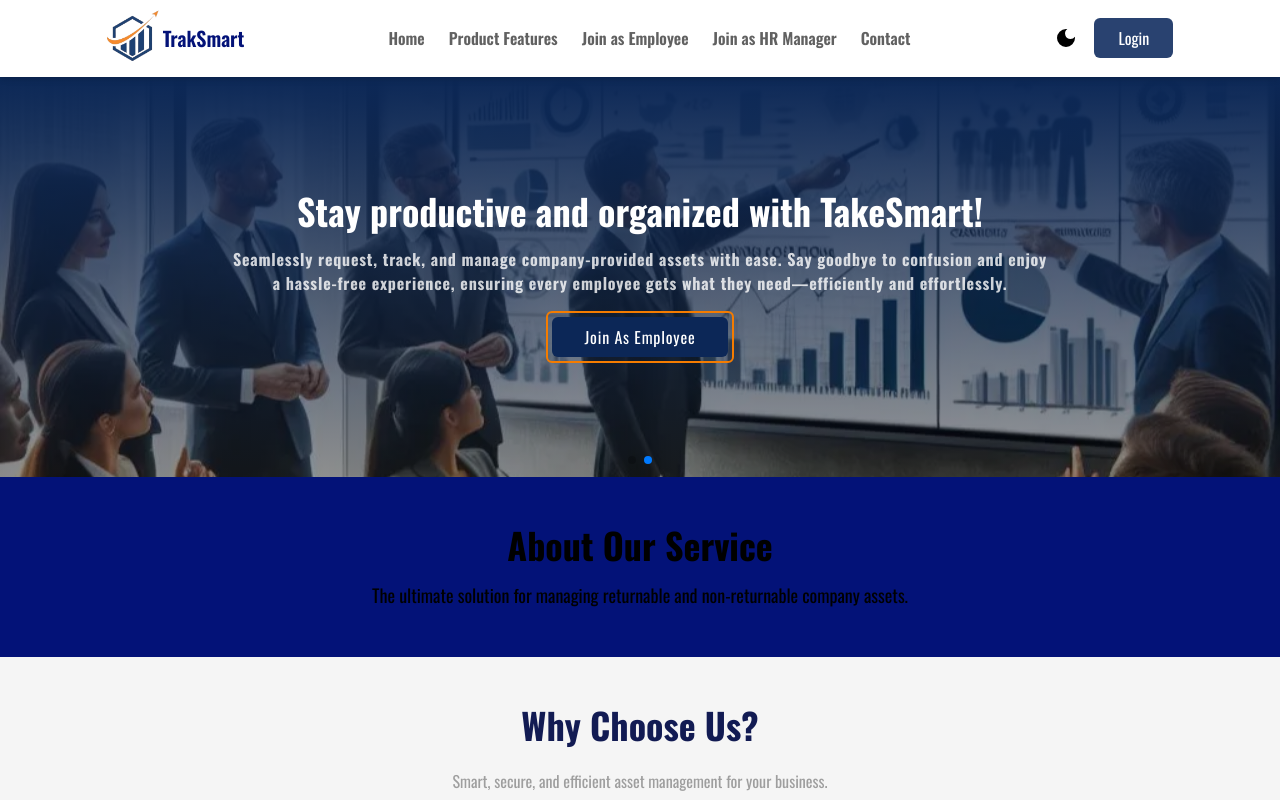
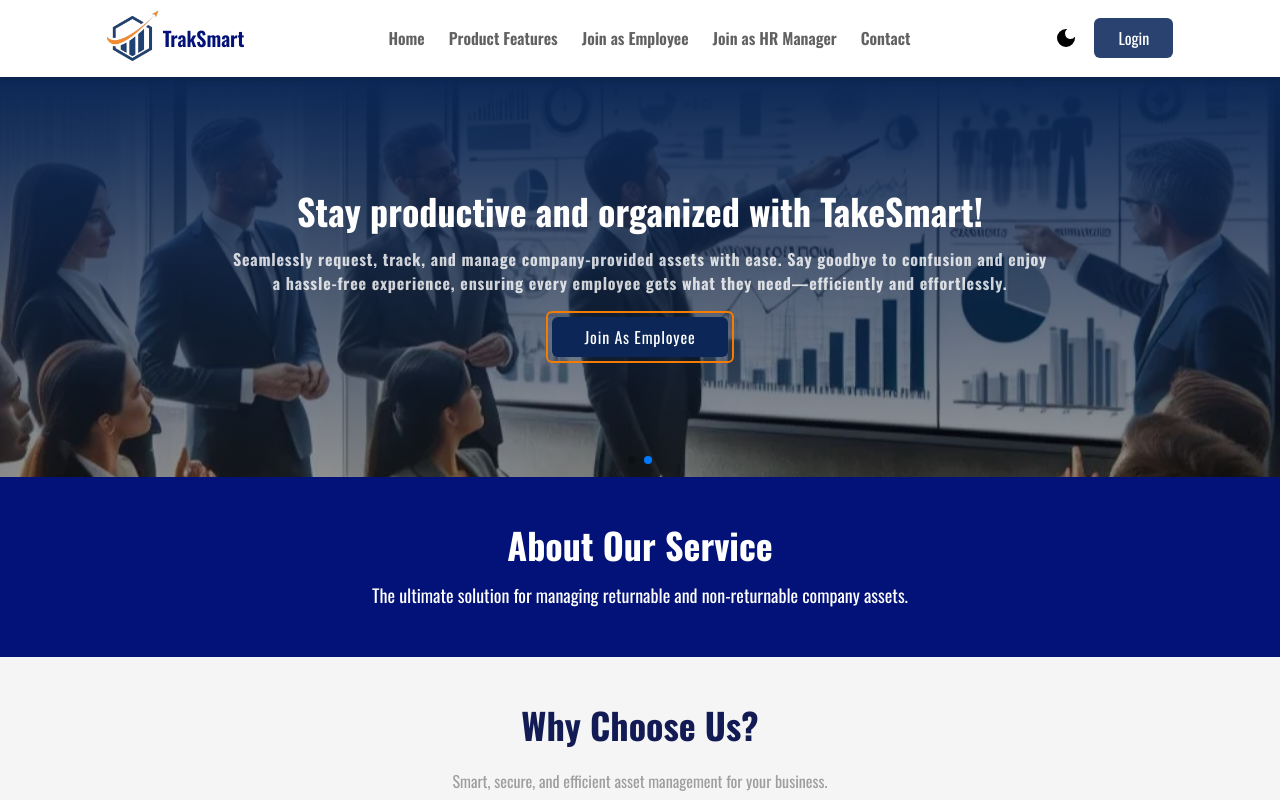
Before and after one commit to wptasmina/xyz-company-client, a React (Vite) app: page / in a window 1280 px wide. Shown: the top 800 px of the page. Built offline with nearby package versions, Linux system fonts and the light colour scheme; no server answers.

Commit message:
Fixed the text colour in aboout section

```diff
--- a/src/Page/About_section.jsx
+++ b/src/Page/About_section.jsx
@@ -5,14 +5,19 @@ const About_section = () => {
     return (
         <div className="bg-gray-100 dark:bg-[#1e293b]">
             {/* Hero Section */}
-            <section className="bg-[#031278] text-black dark:text-white text-center py-12 px-2 ">
+            <section className="bg-[#031278] text-center py-12 px-2 ">
                 <h1 data-aos="fade-right"
                 data-aos-duration="1000"
-                data-aos-easing="ease-in-sine" className="text-black dark:text-white sm:text-4xl text-2xl font-bold mb-4">About Our Service</h1>
+                data-aos-easing="ease-in-sine"
+                className="text-white dark:text-white sm:text-4xl text-2xl font-bold mb-4">
+                    About Our Service
+                </h1>
                 <p data-aos="fade-left"
                 data-aos-duration="1000"
                 data-aos-easing="ease-in-sine"
-                className="text-md sm:text-lg">The ultimate solution for managing returnable and non-returnable company assets.</p>
+                className="text-md sm:text-lg text-white">
+                    The ultimate solution for managing returnable and non-returnable company assets.
+                </p>
             </section>
 
             {/* Features Section */}
```
